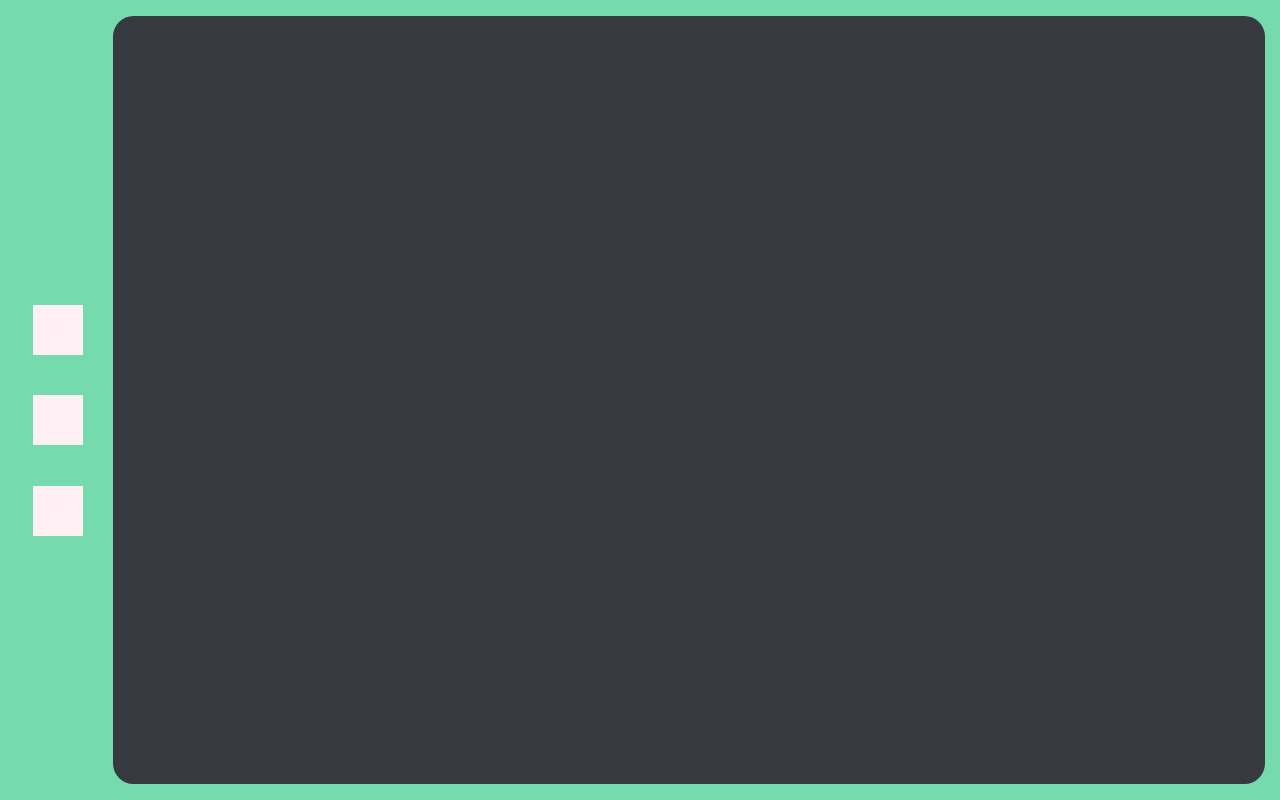
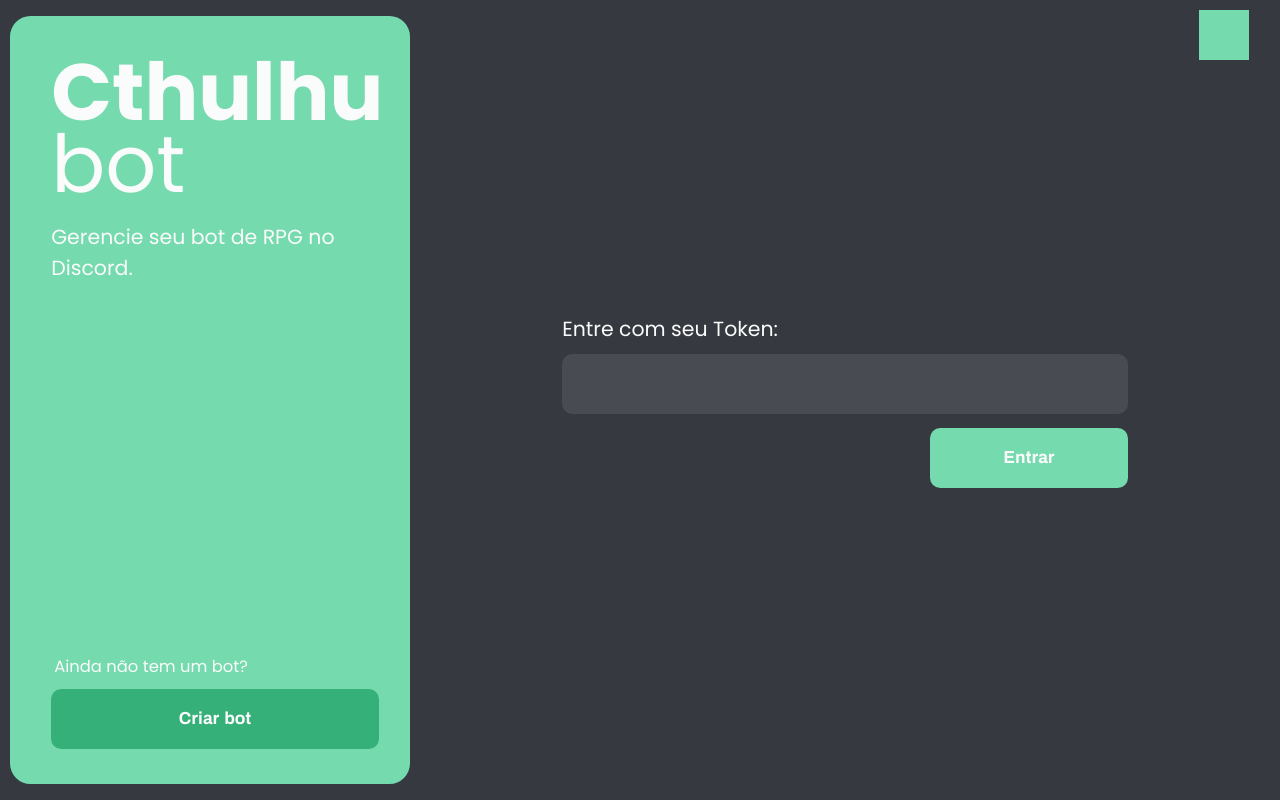
Before and after one commit to murilomontino/DiscordAppBot-NodeJS, a React (Create React App) app: page / in a window 1280 px wide. Built offline with nearby package versions, Linux system fonts and the light colour scheme.

Commit message:
change login page

```diff
--- a/src/App.js
+++ b/src/App.js
@@ -1,11 +1,11 @@
 import React from 'react';
 import './assets/styles/global.css';
 import Login from './pages/Login';
-import Main from './pages/Main';
+//import Main from './pages/Main';
 function App() {
   return (
     <div className="App">
-         <Main></Main>
+         <Login></Login>
     </div>
   );
 }
```
